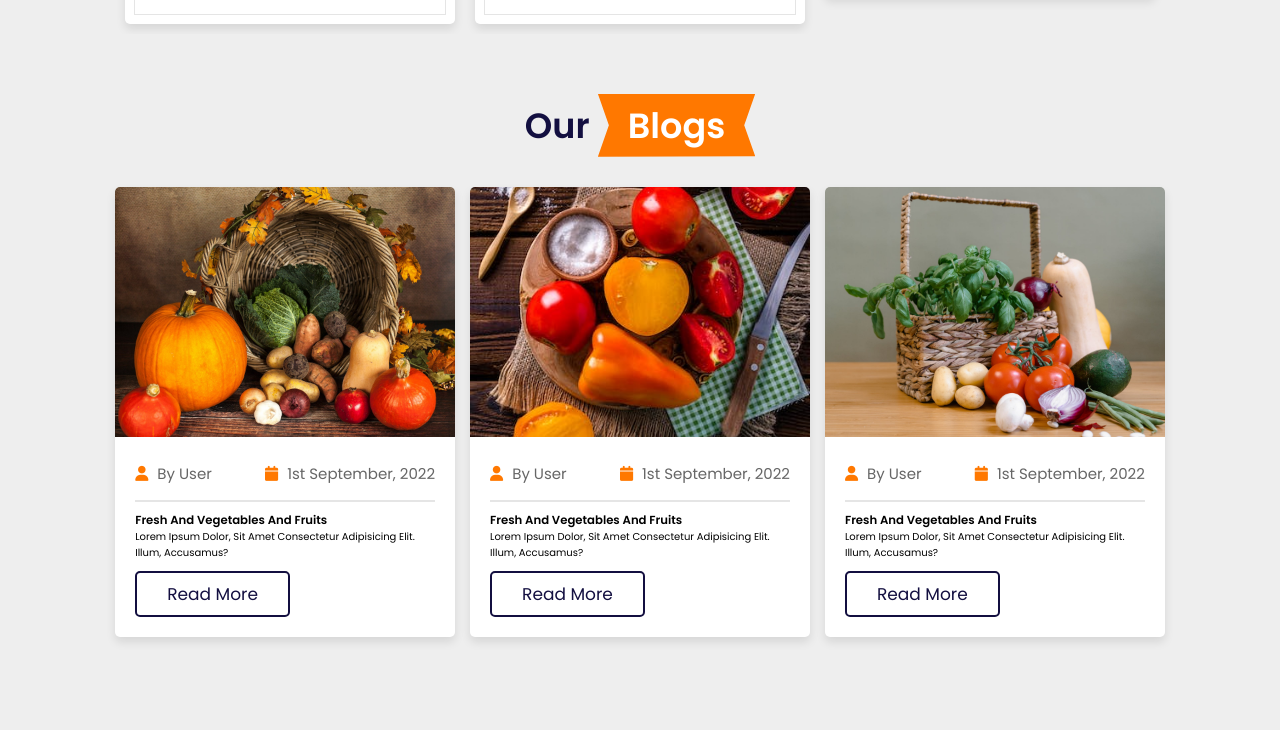
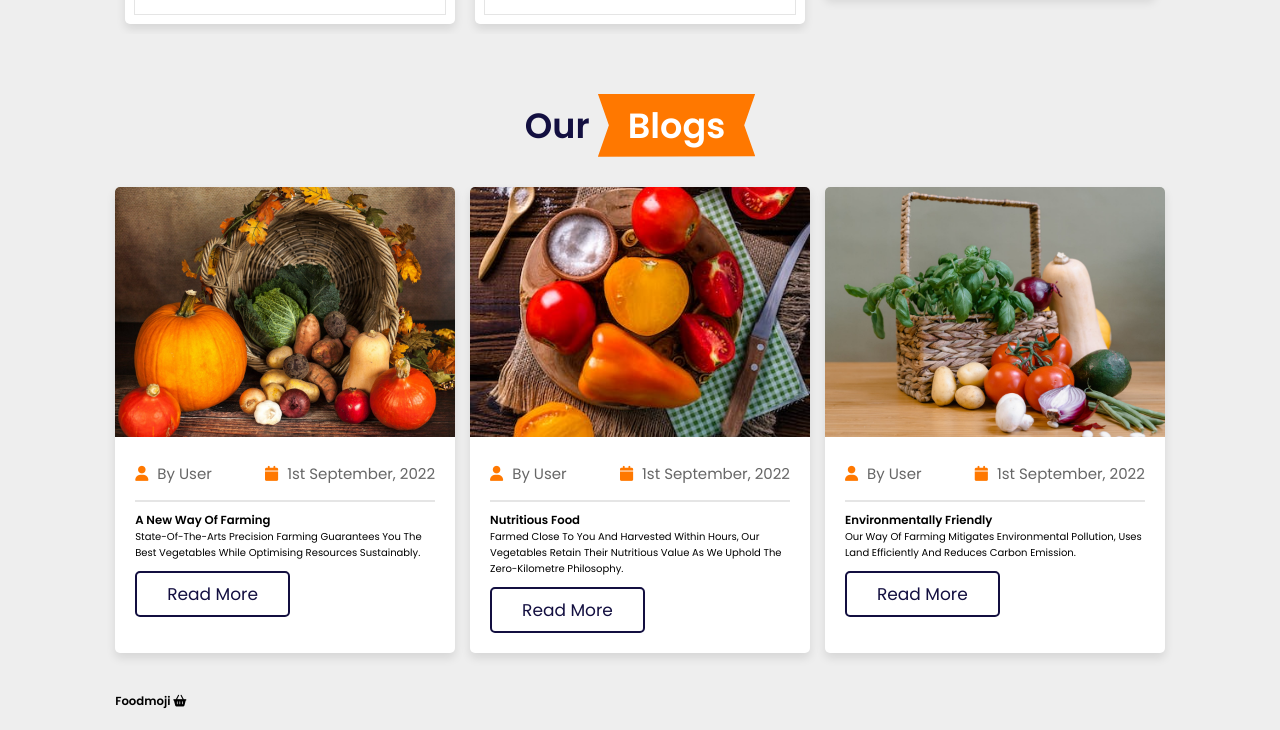
Before and after one commit to Opiwe/opiwe-Foodmoji--ecommerce-JS, a plain HTML site: page index.html in a window 1280 px wide. Shown: the part 3313-4043 px from the top of the page. Before the commit the page ends 3970 px from the top, so only its background shows below. Drawn offline with nearby package versions, Linux system fonts and the light colour scheme.

Commit message:
added h1 p

```diff
--- a/CSS/style.css
+++ b/CSS/style.css
@@ -585,6 +585,8 @@ section{
 
 
 
+
+
 /* media queries */
 @media (max-width:991px){
     html{
--- a/index.html
+++ b/index.html
@@ -389,8 +389,8 @@
                             <a href="#"><i class="fas fa-user"></i> by user </a>
                             <a href="#"><i class="fas fa-calendar"></i> 1st september, 2022 </a>
                         </div>
-                        <h3>fresh and vegetables and fruits</h3>
-                        <p>Lorem ipsum dolor, sit amet consectetur adipisicing elit. Illum, accusamus?</p>
+                        <h3>A New Way Of Farming</h3>
+                        <p>State-of-the-arts precision farming guarantees you the best vegetables while optimising resources sustainably.</p>
                         <a href="#" class="btn">read more</a>
                     </div>
                 </div>
@@ -402,8 +402,8 @@
                             <a href="#"><i class="fas fa-user"></i> by user </a>
                             <a href="#"><i class="fas fa-calendar"></i> 1st september, 2022 </a>
                         </div>
-                        <h3>fresh and vegetables and fruits</h3>
-                        <p>Lorem ipsum dolor, sit amet consectetur adipisicing elit. Illum, accusamus?</p>
+                        <h3>Nutritious Food</h3>
+                        <p>Farmed close to you and harvested within hours, our vegetables retain their nutritious value as we uphold the zero-kilometre philosophy.</p>
                         <a href="#" class="btn">read more</a>
                     </div>
                 </div>
@@ -415,8 +415,8 @@
                             <a href="#"><i class="fas fa-user"></i> by user </a>
                             <a href="#"><i class="fas fa-calendar"></i> 1st september, 2022 </a>
                         </div>
-                        <h3>fresh and vegetables and fruits</h3>
-                        <p>Lorem ipsum dolor, sit amet consectetur adipisicing elit. Illum, accusamus?</p>
+                        <h3>Environmentally Friendly</h3>
+                        <p>Our way of farming mitigates environmental pollution, uses land efficiently and reduces carbon emission.</p>
                         <a href="#" class="btn">read more</a>
                     </div>
                 </div>
@@ -425,6 +425,20 @@
         </section>
         <!-- blog section ends -->
 
+        <!-- footer section starts -->
+        <section class="footer">
+
+            <div class="box-container">
+
+                <div class="box">
+                    <h3> Foodmoji <i class="fas fa-shopping-basket"></i></h3>
+                </div>
+
+            </div>
+
+        </section>
+        <!-- footer section ends -->
+
         <script src="https://cdn.jsdelivr.net/npm/swiper@8/swiper-bundle.min.js"></script>
 
         <script src="./JS/script.js"></script>
```
